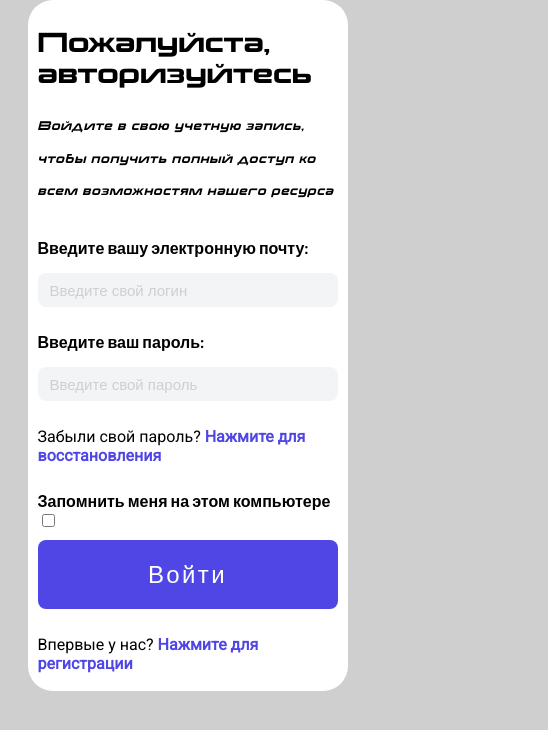
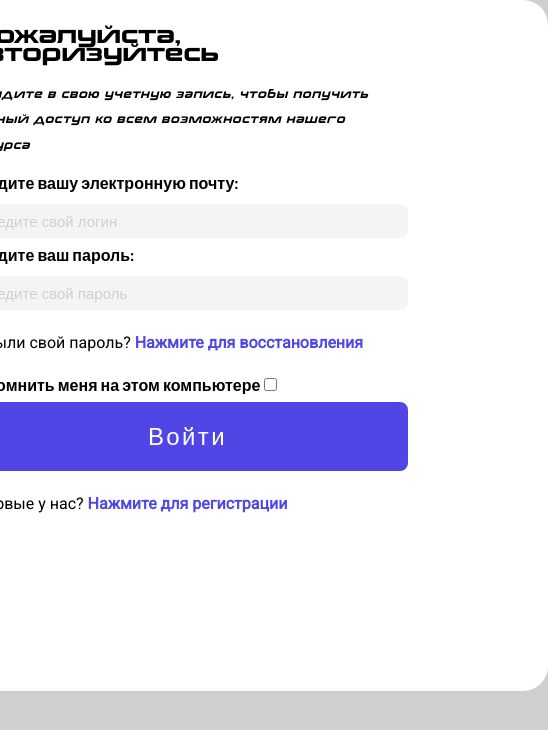
Before and after one commit to antipers/authorization_page, a plain HTML site: page index.html in a window 390 px wide. Shown: the whole page, 548 px wide, since content can reach past the window. Drawn offline with Linux system fonts and the light colour scheme.

Commit message:
notebook done

```diff
--- a/css/styles.css
+++ b/css/styles.css
@@ -239,3 +239,43 @@ a {
     line-height: 32.6px;
   }
 }
+
+@media (max-width: 770px) {
+  .right-screen {
+    display: none;
+  }
+  .left-screen {
+    width: 720px;
+    height: 691px;
+    border-radius: 25px;
+    padding: 10px;
+  }
+  .korataki-normal {
+    font-size: 22px;
+    line-height: 17.6px;
+}
+
+  .korataki-registration {
+    font-size: 18px;
+    line-height: 24.6px;
+  }
+  .input {
+    height: 34px;
+    font-size: 15px;
+  }
+  .korataki-small {
+    font-size: 11px;
+    line-height: 25.6px;
+  }
+  .authorization-form, .registration-form, .restore-password-form {
+    display: flex;
+    flex-direction: column;
+    gap: 7px;
+}
+label:not(.checkbox) {
+  display: flex;
+  flex-direction: column;
+   padding-top: 0;
+  gap: 11px;
+}
+}
```
